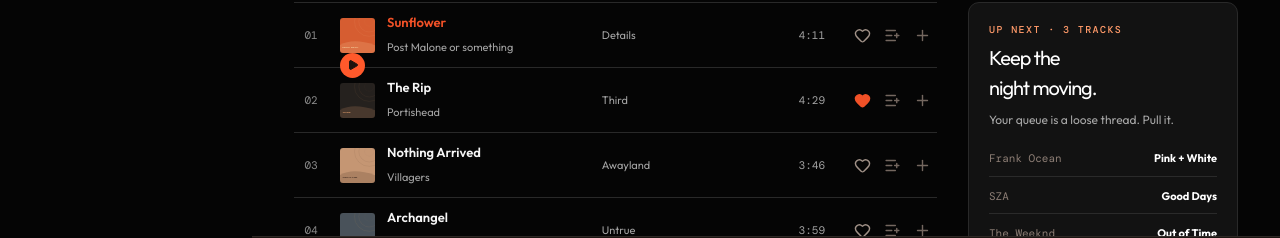
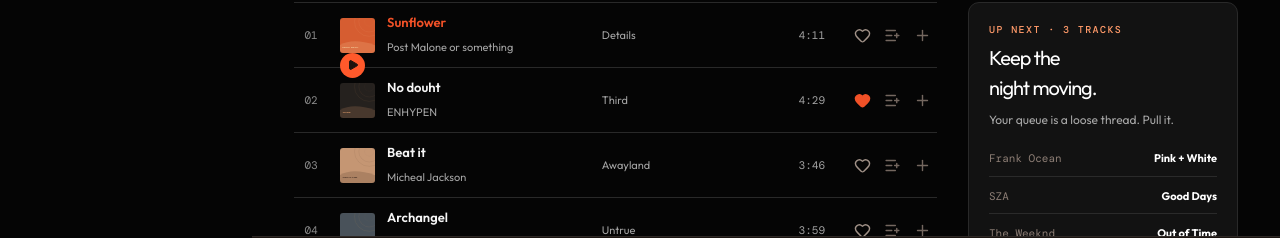
Before and after one commit to ghostshadow4629/velvet-room-player, a React (Vite) app in the folder artifacts/orange-black-music-player/: page / in a window 1280 px wide. Shown: the part 477-715 px from the top of the page. Built offline with nearby package versions, Linux system fonts and the light colour scheme; a web font is replaced by a local one.

Commit message:
Modify track details in App.tsx
Updated track titles and artists in the track list.

```diff
--- a/artifacts/orange-black-music-player/src/App.tsx
+++ b/artifacts/orange-black-music-player/src/App.tsx
@@ -59,8 +59,8 @@ const artwork = (background: string, foreground: string, label: string) =>
 
 const tracks: Track[] = [
   { id: 1, title: 'Sunflower', artist: 'Post Malone or something', album: 'Details', length: '4:11', seconds: 251, cover: artwork('#d65d31', '#f7d8a6', 'FROU FROU'), audioUrl: 'https://github.com/ghostshadow4629/velvet-room-player/raw/refs/heads/main/artifacts/orange-black-music-player/public/Post%20Malone_%20Swae%20Lee%20-%20Sunflower%20(Spider-Man_%20Int(MP3_128K).mp3', accent: '#ff592b', glow: '#7a2815' },
-  { id: 2, title: 'The Rip', artist: 'Portishead', album: 'Third', length: '4:29', seconds: 269, cover: artwork('#25211e', '#e6a26d', 'THIRD'), audioUrl: 'https://github.com/ghostshadow4629/velvet-room-player/raw/refs/heads/main/artifacts/orange-black-music-player/public/No_Doubt_KLICKAUD.mp3', accent: '#e6a26d', glow: '#493025' },
-  { id: 3, title: 'Nothing Arrived', artist: 'Villagers', album: 'Awayland', length: '3:46', seconds: 226, cover: artwork('#c59673', '#35221a', 'AWAYLAND'), audioUrl: 'https://github.com/ghostshadow4629/velvet-room-player/raw/refs/heads/main/artifacts/orange-black-music-player/public/Michael%20Jackson%20-%20Beat%20It%20(Official%204K%20Video).mp3', accent: '#e6b28b', glow: '#5d3727' }, // hey if you're reading this ghostshadow is bad at geometry dash hahaahahahaahha /j /j /j don't tell him
+  { id: 2, title: 'No douht', artist: 'ENHYPEN', album: 'Third', length: '4:29', seconds: 269, cover: artwork('#25211e', '#e6a26d', 'THIRD'), audioUrl: 'https://github.com/ghostshadow4629/velvet-room-player/raw/refs/heads/main/artifacts/orange-black-music-player/public/No_Doubt_KLICKAUD.mp3', accent: '#e6a26d', glow: '#493025' },
+  { id: 3, title: 'Beat it', artist: 'Micheal Jackson', album: 'Awayland', length: '3:46', seconds: 226, cover: artwork('#c59673', '#35221a', 'AWAYLAND'), audioUrl: 'https://github.com/ghostshadow4629/velvet-room-player/raw/refs/heads/main/artifacts/orange-black-music-player/public/Michael%20Jackson%20-%20Beat%20It%20(Official%204K%20Video).mp3', accent: '#e6b28b', glow: '#5d3727' }, // hey if you're reading this ghostshadow is bad at geometry dash hahaahahahaahha /j /j /j don't tell him
   { id: 4, title: 'Archangel', artist: 'Burial', album: 'Untrue', length: '3:59', seconds: 239, cover: artwork('#49525a', '#f2b15e', 'UNTRUE'), audioUrl: 'https://www.soundhelix.com/examples/mp3/SoundHelix-Song-4.mp3', accent: '#f2b15e', glow: '#38434a' },
   { id: 5, title: 'Roads', artist: 'Portishead', album: 'Dummy', length: '5:10', seconds: 310, cover: artwork('#b7492f', '#1e1714', 'DUMMY'), audioUrl: 'https://www.soundhelix.com/examples/mp3/SoundHelix-Song-5.mp3', accent: '#ef7049', glow: '#702516' },
   { id: 6, title: 'Teardrop', artist: 'Massive Attack', album: 'Mezzanine', length: '5:30', seconds: 330, cover: artwork('#273836', '#e7bc78', 'MEZZANINE'), audioUrl: 'https://www.soundhelix.com/examples/mp3/SoundHelix-Song-6.mp3', accent: '#e7bc78', glow: '#1f4c49' },
```
